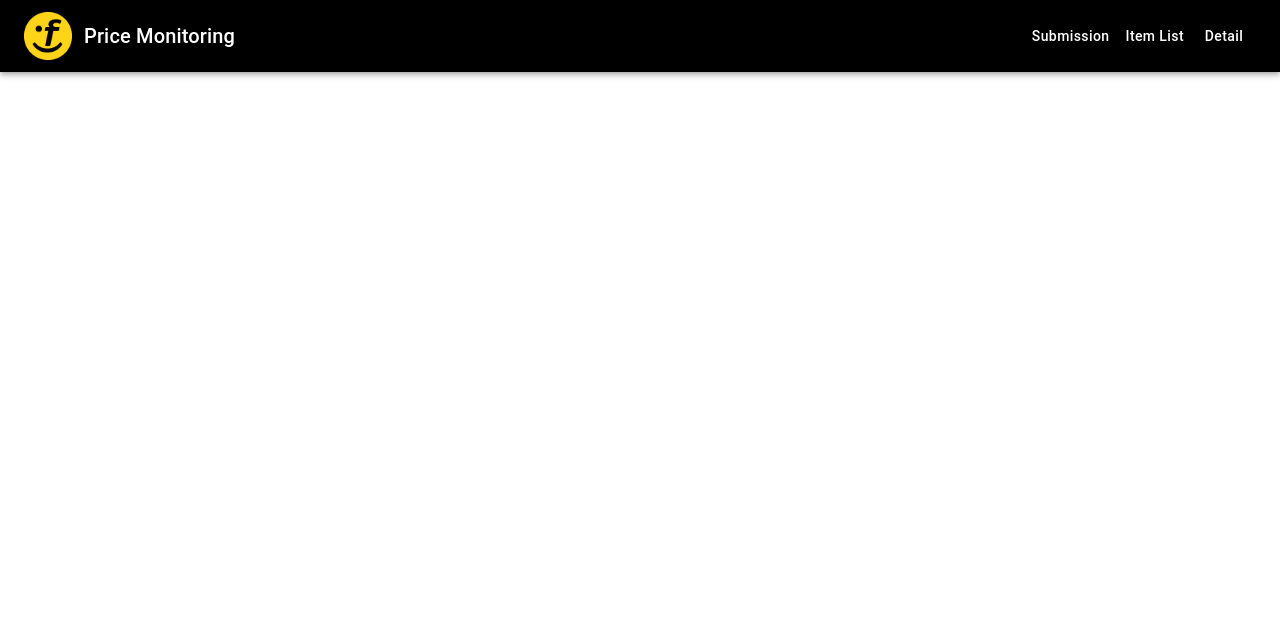
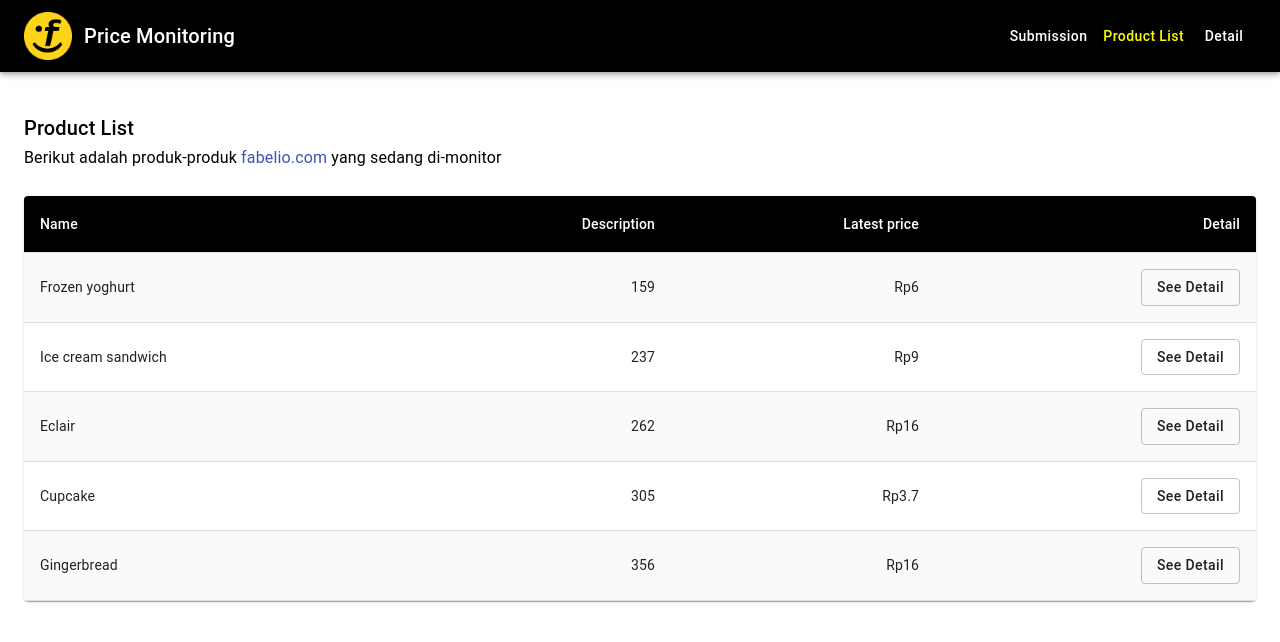
Before and after one commit to alfinm01/price-fabelio-fe, a React (Create React App) app: page /product-list in a window 1280 px wide. Shown: the top 642 px of the page. Built offline with nearby package versions, Linux system fonts and the light colour scheme.

Commit message:
Add product list page content

```diff
--- a/src/App.js
+++ b/src/App.js
@@ -5,7 +5,7 @@ import Box from "@material-ui/core/Box"
 import Container from "@material-ui/core/Container"
 import Detail from "./Components/Detail"
 import Header from "./Components/Header"
-import ItemList from "./Components/ItemList"
+import ProductList from "./Components/ProductList"
 import Submission from "./Components/Submission"
 
 function App() {
@@ -16,11 +16,11 @@ function App() {
         <Switch>
           <Container>
             <Box my={5}>
-              <Route path="/submission">
+              <Route exact path="/">
                 <Submission />
               </Route>
-              <Route path="/item-list">
-                <ItemList />
+              <Route path="/product-list">
+                <ProductList />
               </Route>
               <Route path="/detail/:id">
                 <Detail />
--- a/src/Components/Header.js
+++ b/src/Components/Header.js
@@ -27,10 +27,10 @@ function HeaderComponent(props) {
           </Typography>
           <Button
             component={Link}
-            to="/submission"
+            to="/"
             color="inherit"
             style={
-              path === "/submission"
+              path === "/"
                 ? { color: "yellow", textTransform: "none" }
                 : { color: "white", textTransform: "none" }
             }
@@ -39,15 +39,15 @@ function HeaderComponent(props) {
           </Button>
           <Button
             component={Link}
-            to="/item-list"
+            to="/product-list"
             color="inherit"
             style={
-              path === "/item-list"
+              path === "/product-list"
                 ? { color: "yellow", textTransform: "none" }
                 : { color: "white", textTransform: "none" }
             }
           >
-            Item List
+            Product List
           </Button>
           <Button
             component={Link}
--- a/src/Components/ItemList.js
+++ /dev/null
@@ -1,7 +0,0 @@
-import React from "react"
-
-function ItemList() {
-  return <div>This is item list page.</div>
-}
-
-export default ItemList
--- /dev/null
+++ b/src/Components/ProductList.js
@@ -0,0 +1,109 @@
+import React from "react"
+import { Link } from "react-router-dom"
+import Grid from "@material-ui/core/Grid"
+import MUILink from "@material-ui/core/Link"
+import Button from "@material-ui/core/Button"
+import Typography from "@material-ui/core/Typography"
+import { withStyles, makeStyles } from "@material-ui/core/styles"
+import Table from "@material-ui/core/Table"
+import TableBody from "@material-ui/core/TableBody"
+import TableCell from "@material-ui/core/TableCell"
+import TableContainer from "@material-ui/core/TableContainer"
+import TableHead from "@material-ui/core/TableHead"
+import TableRow from "@material-ui/core/TableRow"
+import Paper from "@material-ui/core/Paper"
+
+const StyledTableCell = withStyles(theme => ({
+  head: {
+    backgroundColor: theme.palette.common.black,
+    color: theme.palette.common.white // "#ffeb3b"
+  },
+  body: {
+    fontSize: 14
+  }
+}))(TableCell)
+
+const StyledTableRow = withStyles(theme => ({
+  root: {
+    "&:nth-of-type(odd)": {
+      backgroundColor: theme.palette.background.default
+    }
+  }
+}))(TableRow)
+
+function createData(name, calories, fat, carbs, protein) {
+  return { name, calories, fat, carbs, protein }
+}
+
+const rows = [
+  createData("Frozen yoghurt", 159, 6.0, 24, 4.0),
+  createData("Ice cream sandwich", 237, 9.0, 37, 4.3),
+  createData("Eclair", 262, 16.0, 24, 6.0),
+  createData("Cupcake", 305, 3.7, 67, 4.3),
+  createData("Gingerbread", 356, 16.0, 49, 3.9)
+]
+
+const useStyles = makeStyles({
+  table: {
+    minWidth: 700
+  }
+})
+
+function ProductList() {
+  const classes = useStyles()
+  return (
+    <Grid container spacing={3} justify="center">
+      <Grid item xs={12}>
+        <Typography color="inherit" variant="h6">
+          Product List
+        </Typography>
+        <Typography color="inherit" variant="subtitle1">
+          Berikut adalah produk-produk{" "}
+          <MUILink href="http://fabelio.com" target="_blank">
+            fabelio.com
+          </MUILink>{" "}
+          yang sedang di-monitor
+        </Typography>
+      </Grid>
+      <Grid item xs={12}>
+        <TableContainer component={Paper}>
+          <Table className={classes.table} aria-label="customized table">
+            <TableHead>
+              <TableRow>
+                <StyledTableCell>Name</StyledTableCell>
+                <StyledTableCell align="right">Description</StyledTableCell>
+                <StyledTableCell align="right">Latest price</StyledTableCell>
+                <StyledTableCell align="right">Detail</StyledTableCell>
+              </TableRow>
+            </TableHead>
+            <TableBody>
+              {rows.map(row => (
+                <StyledTableRow key={row.name}>
+                  <StyledTableCell component="th" scope="row">
+                    {row.name}
+                  </StyledTableCell>
+                  <StyledTableCell align="right">
+                    {row.calories}
+                  </StyledTableCell>
+                  <StyledTableCell align="right">Rp{row.fat}</StyledTableCell>
+                  <StyledTableCell align="right">
+                    <Button
+                      component={Link}
+                      to={`/detail/${row.carbs}`}
+                      variant="outlined"
+                      style={{ textTransform: "none" }}
+                    >
+                      See Detail
+                    </Button>
+                  </StyledTableCell>
+                </StyledTableRow>
+              ))}
+            </TableBody>
+          </Table>
+        </TableContainer>
+      </Grid>
+    </Grid>
+  )
+}
+
+export default ProductList
```
